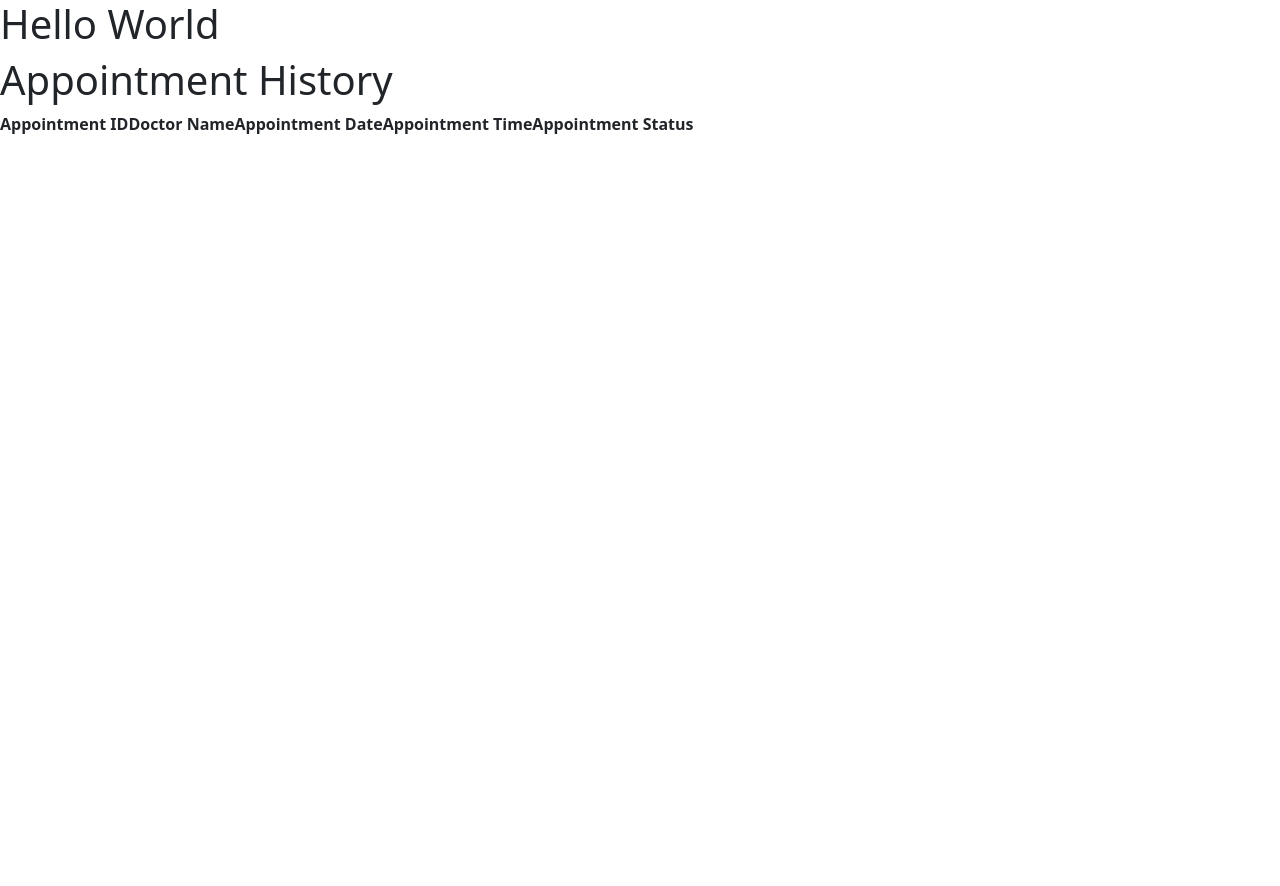
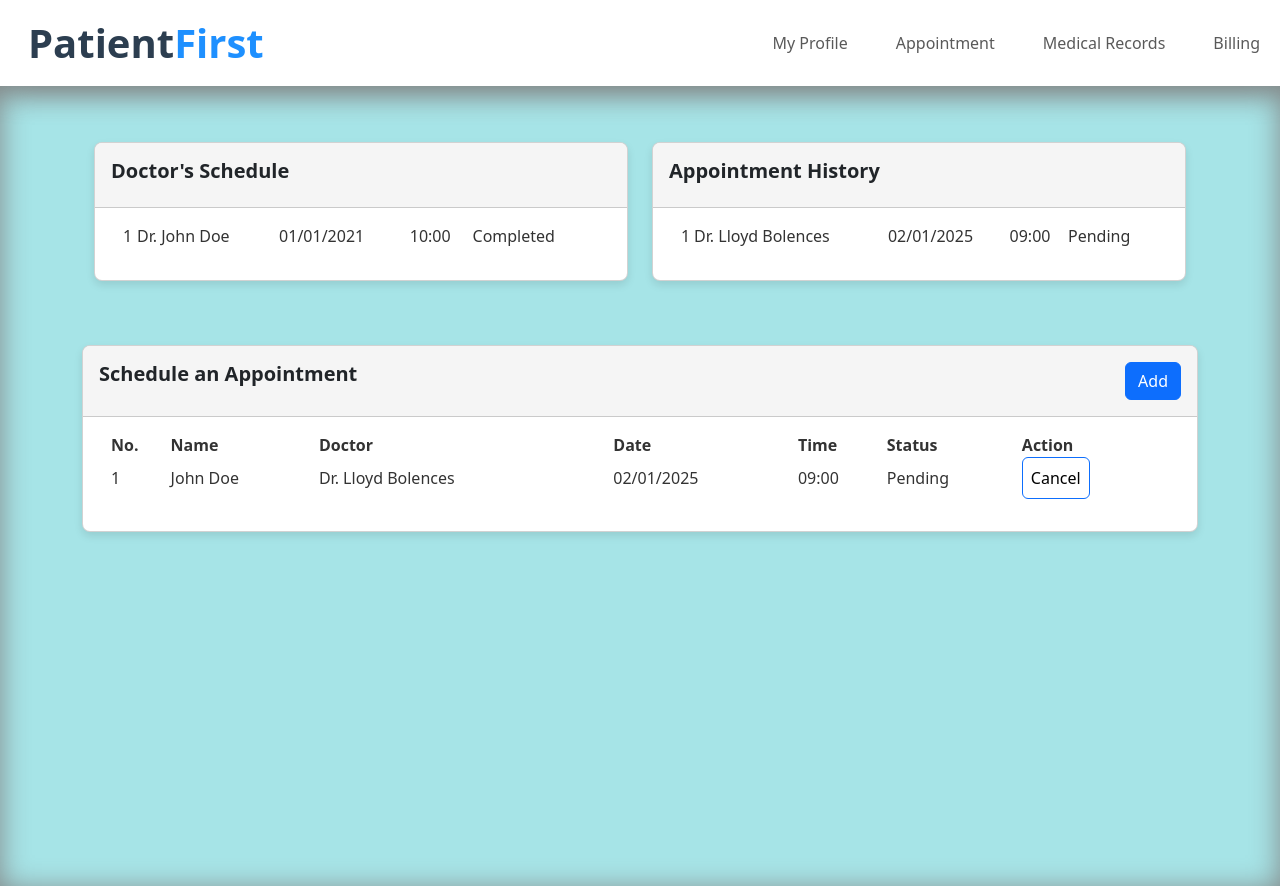
Before and after one commit to LloydBolences29/AUP_PatientFirst, a React (Vite) app in the folder aupcis/: page /AppointmentHistory in a window 1280 px wide. Before the commit the page ends 800 px from the top, so only its background shows below. Built offline with nearby package versions, Linux system fonts and the light colour scheme; a small style sheet from the web is missing.

Commit message:
Appointment scheduling

```diff
--- a/aupcis/index.html
+++ b/aupcis/index.html
@@ -4,9 +4,9 @@
     <meta charset="UTF-8" />
     <link rel="icon" type="image/svg+xml" href="/vite.svg" />
     <link
+      rel="stylesheet"
       href="https://cdn.jsdelivr.net/npm/bootstrap@5.3.3/dist/css/bootstrap.min.css"
-      rel="stylesheet"
-      integrity="sha384-QWTKZyjpPEjISv5WaRU9OFeRpok6YctnYmDr5pNlyT2bRjXh0JMhjY6hW+ALEwIH"
+      integrity="sha384-0pUGZvbkm6XF6gxjEnlmuGrJXVbNuzT9qBBavbLwCsOGabYfZo0T0to5eqruptLy"
       crossorigin="anonymous"
     />
     <meta name="viewport" content="width=device-width, initial-scale=1.0" />
--- a/aupcis/src/App.jsx
+++ b/aupcis/src/App.jsx
@@ -1,6 +1,4 @@
 import { useState } from "react";
-import reactLogo from "./assets/react.svg";
-import viteLogo from "/vite.svg";
 import "./App.css";
 import AppointmentHistory from "./modules/Patient/AppointmentHistory";
 import { Router, Routes, Route } from "react-router-dom";
@@ -8,6 +6,10 @@ import Home from "./modules/Home/Home";
 import About from "./components/About";
 import Services from "./components/Services";
 import LogInPage from "./modules/Patient/LogInPage";
+import "bootstrap/dist/css/bootstrap.css";
+import "bootstrap/dist/js/bootstrap.bundle.min.js";
+
+
 
 export default function App() {
   return (
--- /dev/null
+++ b/aupcis/src/components/Card.css
@@ -0,0 +1,34 @@
+
+.card {
+    display: flex;
+    background-color: #fff;
+    border-radius: 8px;
+    box-shadow: 0 4px 8px rgba(0, 0, 0, 0.1);
+    overflow: hidden;
+    transition: transform 0.2s;
+    width: auto;
+}
+
+.card:hover {
+    transform: scale(1.05);
+}
+
+.card-header {
+    display: flex;
+    background-color: #f5f5f5;
+    padding: 16px;
+
+}
+.addbtn{
+
+}
+.card-header h1 {
+    font-size: 1.25em;
+    font-weight: bold;
+}
+
+.card-body {
+    padding: 16px;
+    font-size: 1em;
+    color: #333;
+}
--- /dev/null
+++ b/aupcis/src/components/Card.jsx
@@ -0,0 +1,20 @@
+import React from "react";
+import "./Card.css";
+
+export const Card = ({ cardTitle, addbtn, cardBody }) => {
+  return (
+    <>
+        <div className=" container wrapper">
+          <div className="card">
+            <div className="card-header">
+              <h1>{cardTitle}</h1>
+              <div className="addbtn ms-auto">{addbtn}</div>
+            </div>
+            <div className="card-body">{cardBody}</div>
+          </div>
+      </div>
+    </>
+  );
+};
+
+export default Card;
--- a/aupcis/src/index.js
+++ b/aupcis/src/index.js
@@ -2,6 +2,9 @@ import React from 'react';
 import ReactDOM from 'react-dom';
 import App from './App';
 import posthog from 'posthog-js';
+import "bootstrap/dist/js/bootstrap.bundle.min.js";
+import "bootstrap/dist/css/bootstrap.css";
+import "./App.css";
 
 // Initialize PostHog
 posthog.init('YOUR_POSTHOG_API_KEY', { api_host: 'https://app.posthog.com' });
--- a/aupcis/src/modules/Navbar/Navbar.jsx
+++ b/aupcis/src/modules/Navbar/Navbar.jsx
@@ -1,10 +1,69 @@
-import React from 'react'
-import { NavLink } from 'react-router-dom'
-import 'bootstrap/dist/css/bootstrap.css'
-import './Navbar.css'
+import React from "react";
+import { NavLink } from "react-router-dom";
+import "bootstrap/dist/css/bootstrap.css";
+import "bootstrap/dist/js/bootstrap.bundle.min.js";
+import "./Navbar.css";
+import { useState, useEffect } from "react";
 
+export const Navbar = ({ myProps }) => {
+  const propitems = myProps;
 
-export const Navbar = () => {
+  let myFunction = (item, index) => (
+    <li key={index} className={`nav-item ${item.subMenu ? "dropdown" : ""}`}>
+      {item.subMenu ? (
+        // Dropdown Menu
+        <>
+          <a
+            className="nav-link dropdown-toggle"
+            href="#"
+            id={`dropdown-${index}`}
+            role="button"
+            data-bs-toggle="dropdown"
+            aria-expanded="false"
+          >
+            {item.label}
+          </a>
+          <ul className="dropdown-menu" aria-labelledby={`dropdown-${index}`} data-bs-auto-close="outside">
+            {item.subMenu.map((subItem, subIndex) => (
+              <li key={subIndex}>
+                <NavLink className="dropdown-item" to={subItem.path}>
+                  {subItem.label}
+                </NavLink>
+              </li>
+            ))}
+          </ul>
+        </>
+      ) : (
+        // Regular Links
+        <NavLink
+        className={({ isActive }) =>
+          `nav-link ${isActive ? "active" : ""}`
+        }
+        to={item.path}
+        >
+          {item.label}
+        </NavLink>
+      )}
+    </li>
+  );
+
+  // const [expanded, setExpanded] = useState(false); // State to track collapse
+
+  // useEffect(() => {
+  //   const navbarToggler = document.querySelector(".navbar-toggler");
+  //   const navbarCollapse = document.querySelector("#navbarNav");
+
+  //   // Manually toggle the expanded state for the navbar
+  //   const handleToggle = () => {
+  //     setExpanded((prev) => !prev); // Toggle the expanded state
+  //   };
+
+  //   navbarToggler?.addEventListener("click", handleToggle);
+  //   return () => navbarToggler?.removeEventListener("click", handleToggle);
+  // }, []);
+
+  // console.log("Navbar Props:", myProps);
+
   return (
     <>
         <nav className="navbar navbar-expand-lg navbar-light">
@@ -25,29 +84,55 @@ export const Navbar = () => {
               <span className="navbar-toggler-icon"></span>
             </button> */}
             <div className=" navbar-collapse" id="navbarNav">
-                <ul className="navbar-nav ms-auto">
-                  <li className="nav-item">
-                    <NavLink className="nav-link" to="/">
-                      About
-                    </NavLink>
-                  </li>
-                  <li className="nav-item">
-                    <NavLink className="nav-link" to="/services">
-                      Services
-                    </NavLink>
-                  </li>
-                  <li className="nav-item">
-                    <NavLink className="nav-link" to="/login-register">
-                      Login/Register
-                    </NavLink>
-                  </li>
-                </ul>
+              <ul className="navbar-nav ms-auto">{propitems.map(myFunction)}</ul>
             </div>
           </div>
+
       </nav>
+    </>
+  );
+};
 
-    </>
-  )
-}
+export default Navbar;
 
-export default Navbar
+
+// {`   ${expanded ? "show" : ""}`}
+
+//<>
+//<nav className="navbar navbar-expand-lg navbar-light">
+//     <div className="container-fluid">
+//       <NavLink className="logo-text navbar-brand text-dark" to="/">
+//         <span className="patient-Logo">Patient</span>
+//         <span className="first-Logo">First</span>
+//       </NavLink>
+//       <button
+//           className="navbar-toggler"
+//           type="button"
+//           data-bs-toggle="collapse"
+//           data-bs-target="#navbarNav"
+//           aria-controls="navbarNav"
+//           aria-expanded="false"
+//           aria-label="Toggle navigation"
+//         >
+//           <span className="navbar-toggler-icon"></span>
+//         </button>
+//       <div className=" collapse navbar-collapse" id="navbarNav">
+//         <ul className="navbar-nav ms-auto">
+//           <li className="nav-item">
+//             <NavLink className="nav-link" to="/">
+//               About
+//             </NavLink>
+//           </li>
+//           <li className="nav-item">
+//             <NavLink className="nav-link" to="/services">
+//               Services
+//             </NavLink>
+//           </li>
+//           <li className="nav-item">
+//             <NavLink className="nav-link" to="/login-register">
+//               Login/Register
+//             </NavLink>
+//           </li>
+//         </ul>
+//       </div>
+//     </div>
--- /dev/null
+++ b/aupcis/src/modules/Patient/AppointmentHistory.css
@@ -0,0 +1,23 @@
+.body{
+    background-color: rgba(30, 144, 255, 0.2);
+
+
+}
+
+.appointment-info{
+    display: flex;
+
+
+}
+
+
+.wrapper{
+    padding-top: 5%;
+
+}
+
+.header{
+    font-size: 32px;
+    font-weight: bold;
+    margin-bottom: 20px;
+}
--- a/aupcis/src/modules/Patient/AppointmentHistory.jsx
+++ b/aupcis/src/modules/Patient/AppointmentHistory.jsx
@@ -1,24 +1,144 @@
+import Navbar from "../Navbar/Navbar";
+import "./AppointmentHistory.css";
+import React from "react";
+import Card from "../../components/Card";
 
+const menuLinks = [
+  {
+    label: "My Profile",
+    path: "/",
+  },
+  {
+    label: "Appointment",
+    submenu: [
+      {
+        label: "Appointment History",
+      },
+      {
+        label: "Schedule Appointment",
+      },
+      {
+        label: "feedback",
+      },
+    ],
+    path: "/",
+  },
+  {
+    label: "Medical Records",
+    path: "/",
+  },
+  {
+    label: "Billing",
+    path: "/",
+  },
+];
+
+const links = [
+  {
+    label: "Log Out",
+    path: "/home",
+  },
+];
 
 const AppointmentHistory = () => {
   return (
     <>
-    <h1>Hello World</h1>
-    <div>
-        <h1>Appointment History</h1>
-        <table>
-            <tr>
-                <th>Appointment ID</th>
-                <th>Doctor Name</th>
-                <th>Appointment Date</th>
-                <th>Appointment Time</th>
-                <th>Appointment Status</th>
-            </tr>
-        </table>
-    </div>
+      <Navbar myProps={menuLinks} />
 
+      <div className="body">
+        <div className="container appointment-info">
+          <Card
+            cardTitle="Doctor's Schedule"
+            cardBody={
+              <>
+                <div className="container">
+                  <table className="table">
+                    <tr>
+                      <th></th>
+                      <th></th>
+                      <th></th>
+                      <th></th>
+                      <th></th>
+                    </tr>
+                    <tr>
+                      <td>1</td>
+                      <td>Dr. John Doe</td>
+                      <td>01/01/2021</td>
+                      <td>10:00</td>
+                      <td>Completed</td>
+                    </tr>
+                  </table>
+                </div>
+              </>
+            }
+          />
+
+          <Card
+            cardTitle="Appointment History"
+            cardBody={
+              <>
+                <div className="container">
+                  <table className="table">
+                    <tr>
+                      <th></th>
+                      <th></th>
+                      <th></th>
+                      <th></th>
+                      <th></th>
+                    </tr>
+                    <tr>
+                      <td>1</td>
+                      <td>Dr. Lloyd Bolences</td>
+                      <td>02/01/2025</td>
+                      <td>09:00</td>
+                      <td>Pending</td>
+                    </tr>
+                  </table>
+                </div>
+              </>
+            }
+          />
+        </div>
+
+        <div className="appointment-scheduling">
+          <Card
+            cardTitle="Schedule an Appointment"
+            addbtn={
+              <button className="btn btn-primary ms-auto">Add</button>
+            }
+            cardBody={
+              <>
+                <div className="container">
+                  <table className="table">
+                    <tr>
+                      <th>No.</th>
+                      <th>Name</th>
+                      <th>Doctor</th>
+                      <th>Date</th>
+                      <th>Time</th>
+                      <th>Status</th>
+                      <th>Action</th>
+                    </tr>
+                    <tr>
+                      <td>1</td>
+                      <td>John Doe</td>
+                      <td>Dr. Lloyd Bolences</td>
+                      <td>02/01/2025</td>
+                      <td>09:00</td>
+                      <td>Pending</td>
+                      <td>
+                        <button className="btn btn-primary">Cancel</button>
+                      </td>
+                    </tr>
+                  </table>
+                </div>
+              </>
+            }
+          />
+        </div>
+      </div>
     </>
-  )
-}
+  );
+};
 
-export default AppointmentHistory
+export default AppointmentHistory;
```
Also changed, not shown: aupcis/src/modules/Home/Home.jsx (+19 -1 lines). Lines whose indentation alone changed are shown as unchanged.
